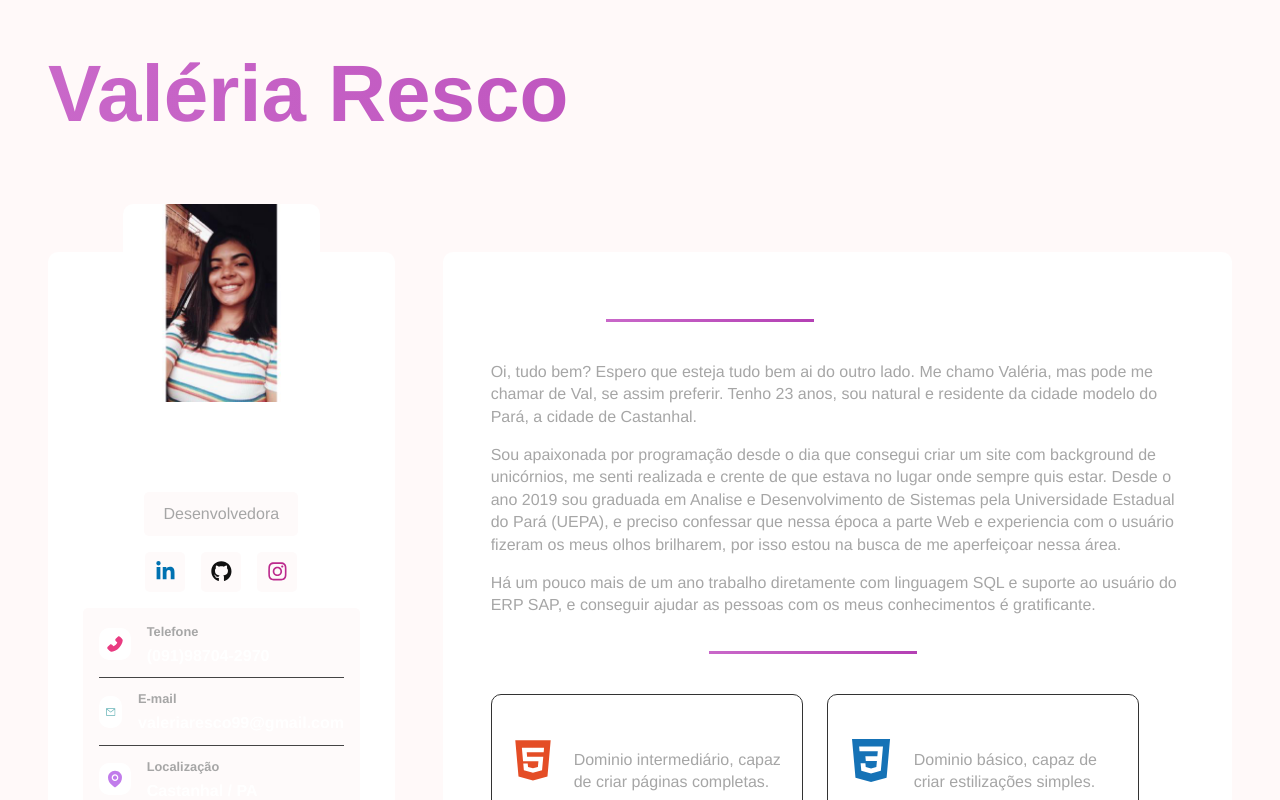
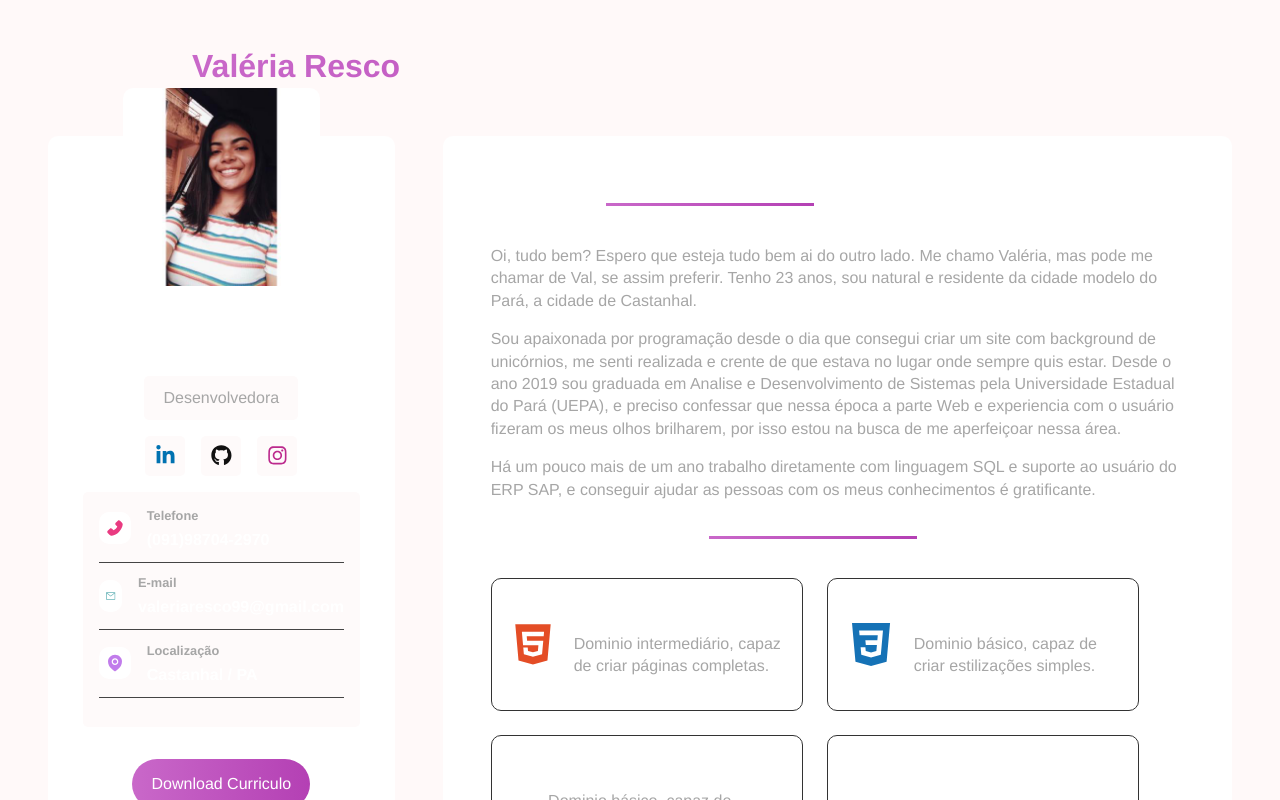
Before and after one commit to valeriaresco/portfolio-react-sass, a React (Vite) app: page / in a window 1280 px wide. Shown: the top 800 px of the page. Built offline with nearby package versions, Linux system fonts and the light colour scheme.

Commit message:
ajuste em algums cores

```diff
--- a/src/components/AboutContainer.jsx
+++ b/src/components/AboutContainer.jsx
@@ -3,7 +3,7 @@
 const AboutContainer = () => {
     return (
         <section className="about-container">
-            <h2>Sobre</h2>
+            <h2 className="about">Sobre</h2>
             <p>
                 Oi, tudo bem? Espero que esteja tudo bem ai do outro lado. Me chamo Valéria, mas pode me chamar de Val, se assim preferir. Tenho 23 anos, sou natural e residente da cidade modelo do Pará, a cidade de Castanhal.
             </p>
--- a/src/components/SideBar.jsx
+++ b/src/components/SideBar.jsx
@@ -11,7 +11,9 @@ const SideBar = ()  => {
     return (
         <aside id="sidebar">
             <img src={Avatar} alt="Valéria Resco" />
+
             <p className="title">Desenvolvedora</p>
+            {/* <p>Valéria Resco</p> */}
             <SocialNetworks/>
             <InformationContainer/>
             <a href="" className="btn">Download Curriculo</a>
--- a/src/styles/components/app.sass
+++ b/src/styles/components/app.sass
@@ -8,8 +8,9 @@
 
     h1
         width: 100%
-        font-size: 5rem
-        margin-bottom: 4rem
+        font-size: 2rem
+        margin-bottom: .2rem
         background: variables.$gradient
         -webkit-background-clip: text
         -webkit-text-fill-color: transparent
+        margin-left: 9rem
```
